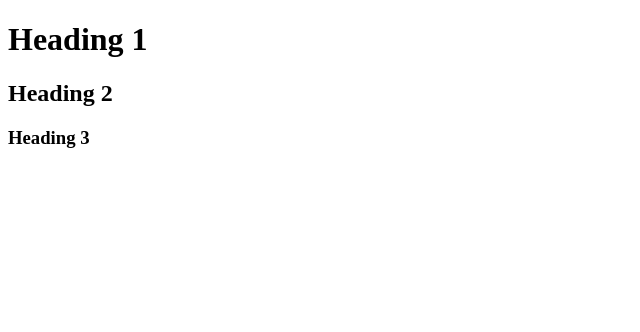
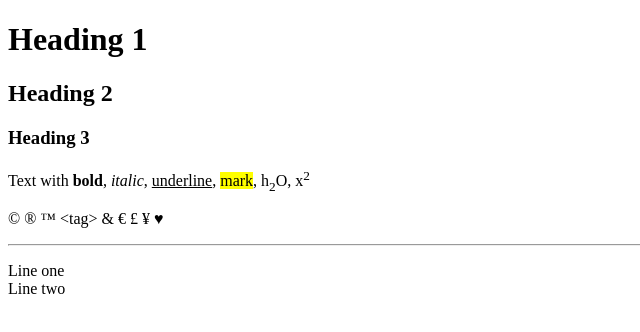
Before and after one commit to varungoyal752/WDW_0143, a plain HTML site: page Web_Designing_Workshop_Assignment/assignment_2.html in a window 1280 px wide. Shown: the whole page, without its empty margins (0-640 px from the left). Drawn offline with Linux system fonts and the light colour scheme.

Commit message:
completed assignment_2.html

```diff
--- a/Web_Designing_Workshop_Assignment/assignment_2.html
+++ b/Web_Designing_Workshop_Assignment/assignment_2.html
@@ -7,6 +7,9 @@
     <h1>Heading 1</h1>
     <h2>Heading 2</h2>
     <h3>Heading 3</h3>
-
+    <p>Text with <b>bold</b>, <i>italic</i>, <u>underline</u>, <mark>mark</mark>, h<sub>2</sub>O, x<sup>2</sup></p>
+    <p>&copy; &reg; &trade; &lt;tag&gt; &amp; &euro; &pound; &yen; &hearts;</p>
+    <hr>
+    <p>Line one<br>Line two</p>
 </body>
 </html>
```
